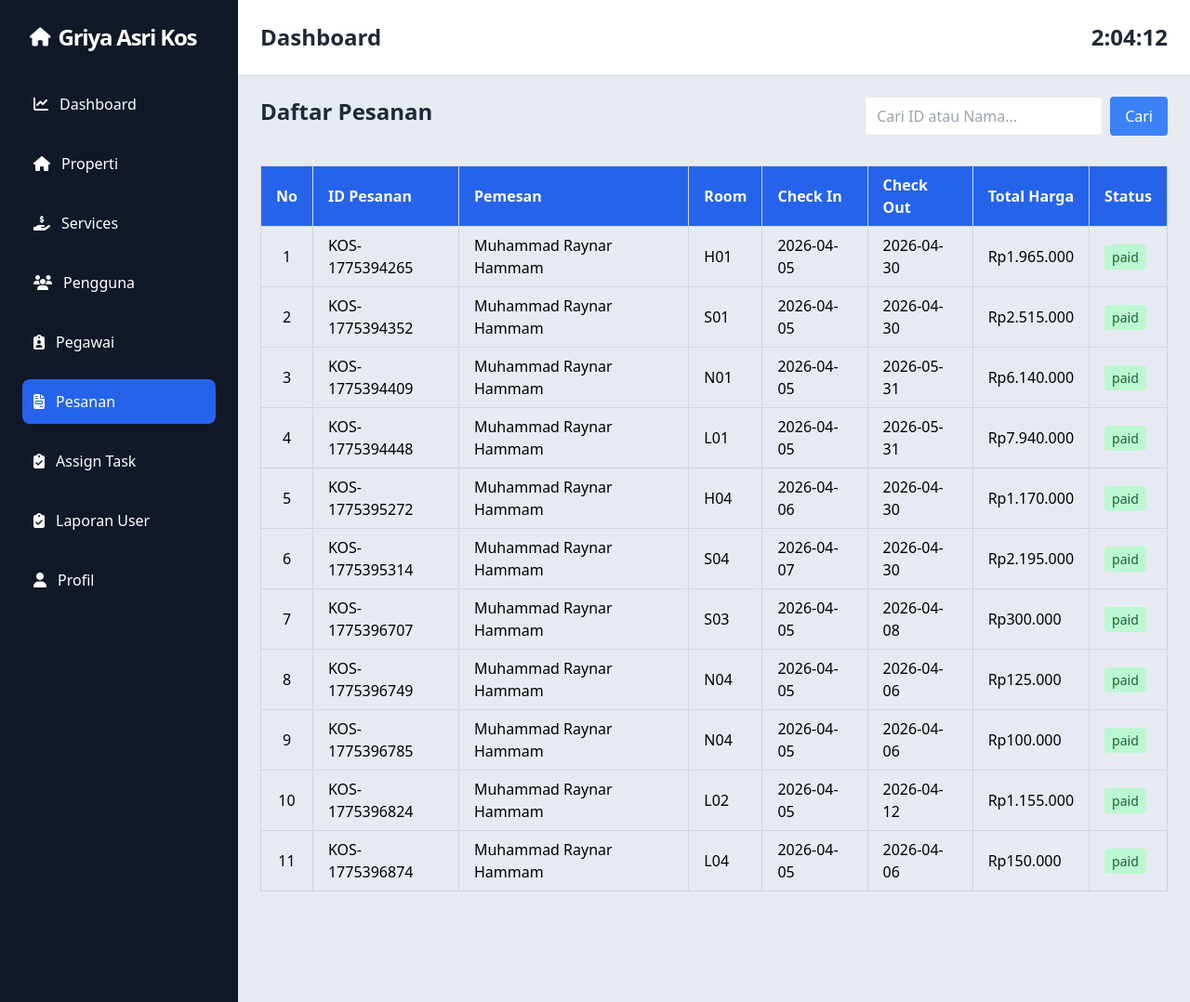
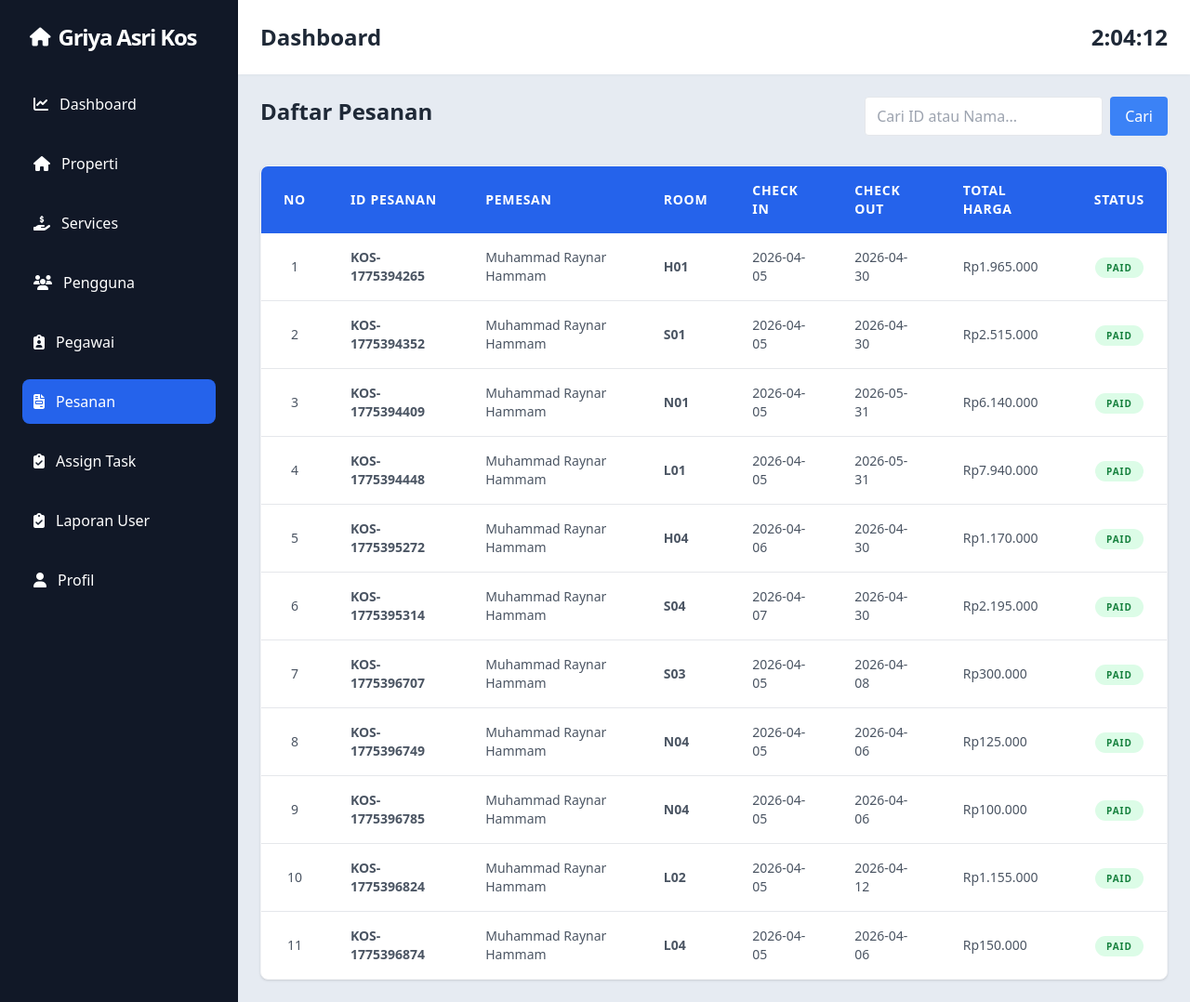
Before and after one commit to mraynar/kos-native, a PHP site: page /admin/list-pesanan.php in a window 1280 px wide. Shown: the whole page at 93% size. Run offline with PHP 8.4, Linux system fonts and the light colour scheme; data comes from the database, SQL or seed files in the repository; data that the repository does not hold is empty; some libraries are stand-ins or nearby versions.

Commit message:
Fix UI Admin

```diff
--- a/admin/list-pesanan.php
+++ b/admin/list-pesanan.php
@@ -28,7 +28,6 @@ $result = $stmt->get_result();
 ob_start();
 ?>
 
-<div class="">
 <div class="header-content flex justify-between mb-4 align-middle">
     <h1 class="text-2xl font-bold text-gray-800">Daftar Pesanan</h1>
     <?php if (!empty($search)): ?>
@@ -48,34 +47,36 @@ ob_start();
         </button>
     </form>
 </div>
-    <table class="w-full border-collapse border border-gray-300">
+
+<div class="bg-white rounded-lg shadow overflow-hidden border border-gray-100 text-left">
+    <table class="w-full border-collapse">
         <thead class="bg-blue-600 text-white">
             <tr>
-                <th class="border border-gray-300 px-4 py-2 text-center">No</th>
-                <th class="border border-gray-300 px-4 py-2 text-left">ID Pesanan</th>
-                <th class="border border-gray-300 px-4 py-2 text-left">Pemesan</th>
-                <th class="border border-gray-300 px-4 py-2 text-left">Room</th>
-                <th class="border border-gray-300 px-4 py-2 text-left">Check In</th>
-                <th class="border border-gray-300 px-4 py-2 text-left">Check Out</th>
-                <th class="border border-gray-300 px-4 py-2 text-left">Total Harga</th>
-                <th class="border border-gray-300 px-4 py-2 text-left">Status</th>
+                <th class="px-6 py-4 text-center text-sm font-semibold uppercase tracking-wider">No</th>
+                <th class="px-6 py-4 text-left text-sm font-semibold uppercase tracking-wider">ID Pesanan</th>
+                <th class="px-6 py-4 text-left text-sm font-semibold uppercase tracking-wider">Pemesan</th>
+                <th class="px-6 py-4 text-left text-sm font-semibold uppercase tracking-wider">Room</th>
+                <th class="px-6 py-4 text-left text-sm font-semibold uppercase tracking-wider">Check In</th>
+                <th class="px-6 py-4 text-left text-sm font-semibold uppercase tracking-wider">Check Out</th>
+                <th class="px-6 py-4 text-left text-sm font-semibold uppercase tracking-wider">Total Harga</th>
+                <th class="px-6 py-4 text-center text-sm font-semibold uppercase tracking-wider">Status</th>
                 <!-- <th class="border border-gray-300 px-4 py-2 text-center">Aksi</th> -->
             </tr>
         </thead>
-        <tbody>
+        <tbody class="divide-y divide-gray-200">
             <?php
             if ($result->num_rows > 0) {
                 $no = 1;
                 while ($row = $result->fetch_assoc()) {
-                    echo "<tr class='hover:bg-gray-100 border-b border-gray-300'>";
-                    echo "<td class='border border-gray-300 px-4 py-2 text-center'>" . $no++ . "</td>";
-                    echo "<td class='border border-gray-300 px-4 py-2'>" . htmlspecialchars($row['id']) . "</td>";
-                    echo "<td class='border border-gray-300 px-4 py-2'>" . htmlspecialchars($row['user_name']) . "</td>";
-                    echo "<td class='border border-gray-300 px-4 py-2'>" . htmlspecialchars($row['room_number']) . "</td>";
-                    echo "<td class='border border-gray-300 px-4 py-2'>" . htmlspecialchars($row['check_in']) . "</td>";
-                    echo "<td class='border border-gray-300 px-4 py-2'>" . htmlspecialchars($row['check_out']) . "</td>";
-                    echo "<td class='border border-gray-300 px-4 py-2'>Rp" . number_format($row['total_price'], 0, ',', '.') . "</td>";
-                    echo "<td class='border border-gray-300 px-4 py-2'><span class='px-2 py-1 rounded text-sm " . ($row['status'] === 'paid' ? 'bg-green-200 text-green-800' : ($row['status'] === 'pending' ? 'bg-yellow-200 text-yellow-800' : 'bg-red-200 text-red-800')) . "'>" . htmlspecialchars($row['status']) . "</span></td>";
+                    echo "<tr class='hover:bg-gray-50 transition-colors'>";
+                    echo "<td class='px-6 py-4 text-center text-sm text-gray-600'>" . $no++ . "</td>";
+                    echo "<td class='px-6 py-4 text-sm font-bold text-gray-600'>" . htmlspecialchars($row['id']) . "</td>";
+                    echo "<td class='px-6 py-4 text-sm text-gray-600'>" . htmlspecialchars($row['user_name']) . "</td>";
+                    echo "<td class='px-6 py-4 text-sm font-bold text-gray-600'>" . htmlspecialchars($row['room_number']) . "</td>";
+                    echo "<td class='px-6 py-4 text-sm text-gray-600'>" . htmlspecialchars($row['check_in']) . "</td>";
+                    echo "<td class='px-6 py-4 text-sm text-gray-600'>" . htmlspecialchars($row['check_out']) . "</td>";
+                    echo "<td class='px-6 py-4 text-sm text-gray-600'>Rp" . number_format($row['total_price'], 0, ',', '.') . "</td>";
+                    echo "<td class='px-6 py-4 text-center text-sm text-gray-600'><span class='px-3 py-1 rounded-full text-[10px] font-black uppercase tracking-widest " . ($row['status'] === 'paid' ? 'bg-green-100 text-green-700' : ($row['status'] === 'pending' ? 'bg-yellow-100 text-yellow-700' : 'bg-red-100 text-red-700')) . "'>" . htmlspecialchars($row['status']) . "</span></td>";
                     echo "</tr>";
                 }
             } else {
--- a/config/database.php
+++ b/config/database.php
@@ -1,7 +1,7 @@
 <?php
 $host     = "localhost";
 $username = "root";
-$password = "";
+$password = "root";
 $database = "sewa_kos";
 
 $conn = mysqli_connect($host, $username, $password, $database);
```
Also changed, not shown: admin/index.php (+6 -4 lines), admin/list-properti.php (+23 -23 lines), admin/list-service.php (+19 -19 lines), admin/pegawai.php (+20 -20 lines), assets/img/absensi/ABSEN_1775527180_2.jpeg (added), assets/img/bukti_tugas/LAPOR_23_1775527211.jpeg (added). Lines whose indentation alone changed are shown as unchanged.
